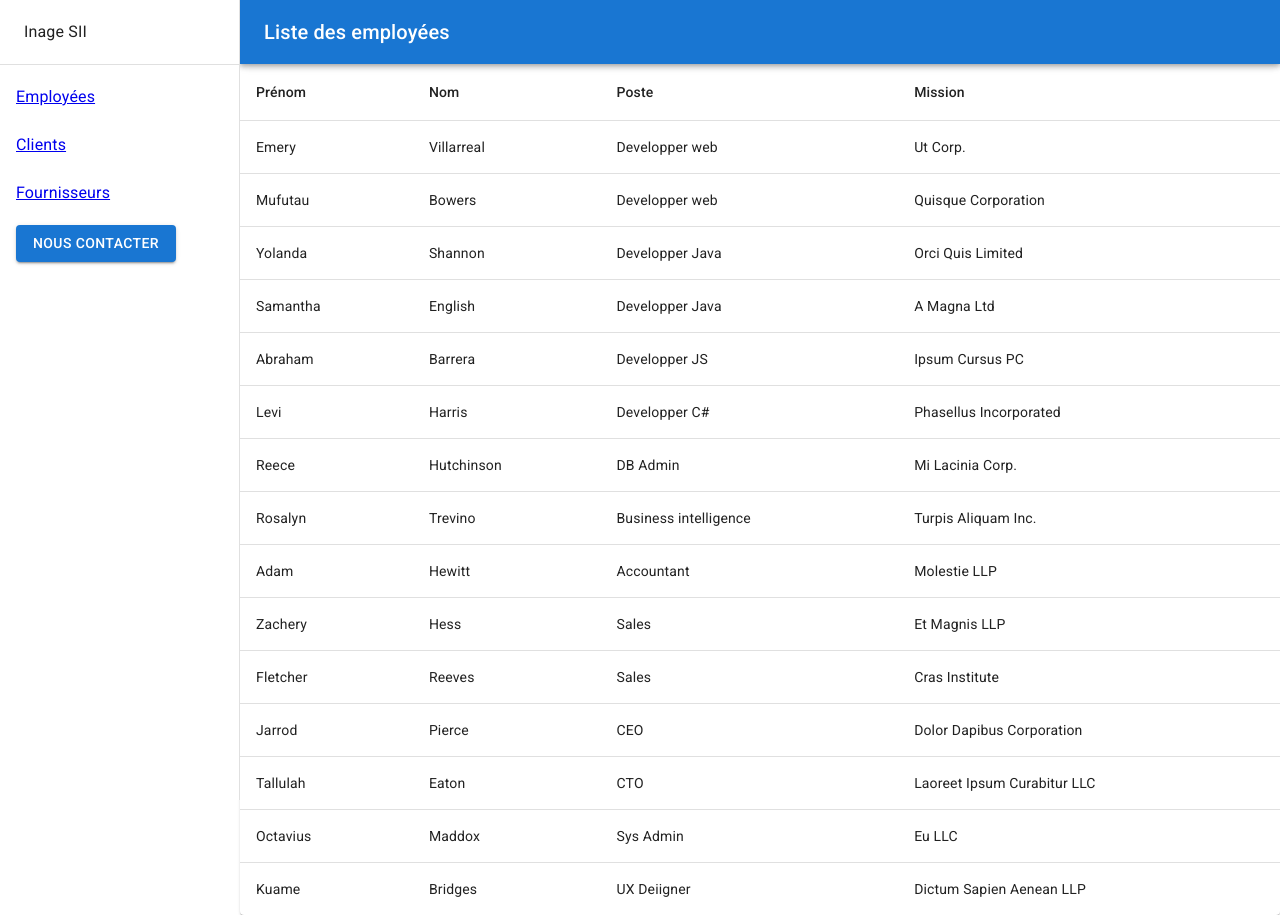
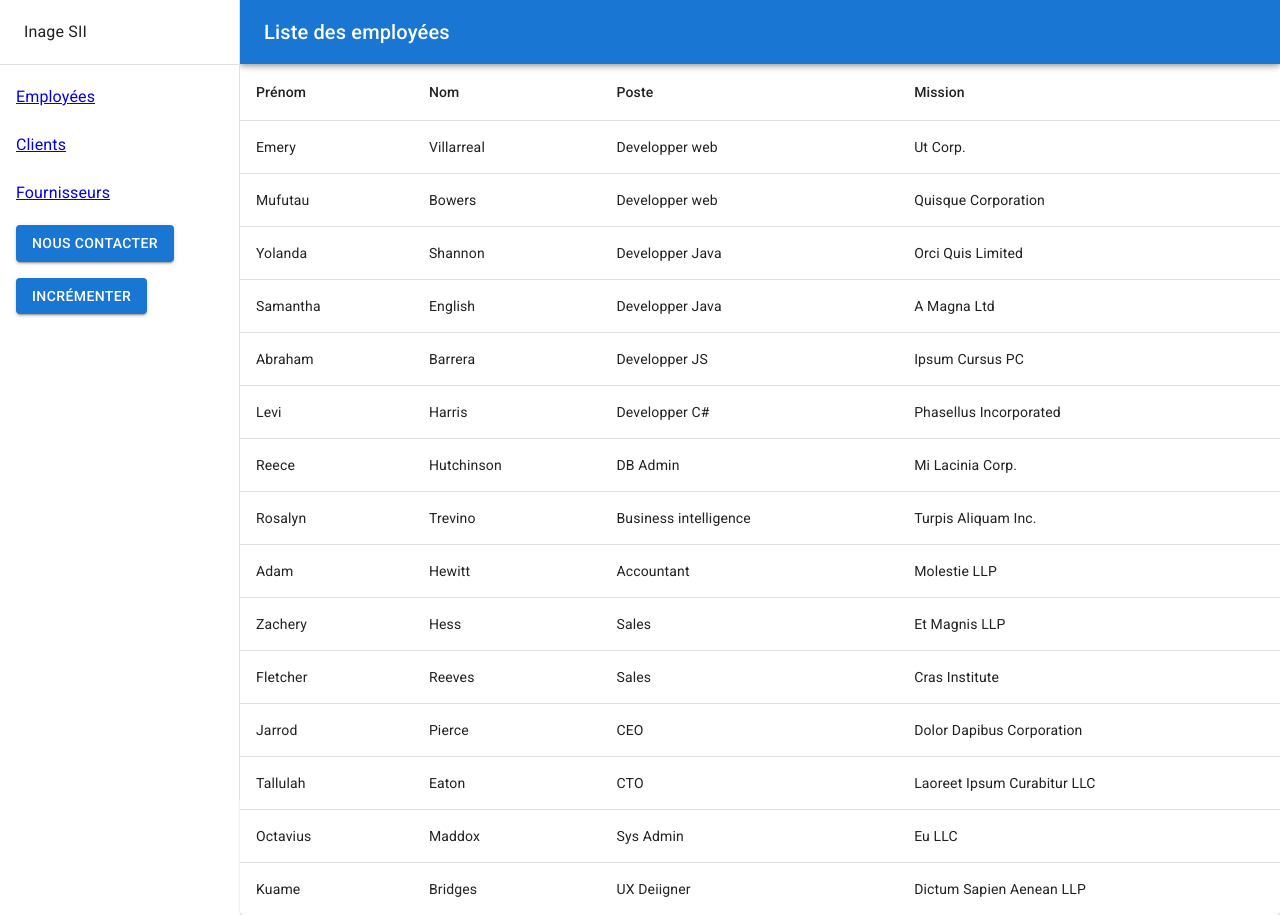
Before and after one commit to OrangeDuck91/react-best-practice, a React (Create React App) app: page /employees in a window 1280 px wide. Built offline with nearby package versions, Linux system fonts and the light colour scheme.

Commit message:
Add incrementation

```diff
--- a/src/index.tsx
+++ b/src/index.tsx
@@ -5,6 +5,7 @@ import reportWebVitals from './reportWebVitals';
 import { BrowserRouter, Route, Routes, Navigate } from 'react-router-dom';
 import Employees from './shared/components/Employees/Employees';
 import Clients from './shared/components/Clients/Clients';
+import BoxCommon from './shared/components/BoxCommon/BoxCommon';
 
 const root = ReactDOM.createRoot(
   document.getElementById('root') as HTMLElement
@@ -15,6 +16,7 @@ root.render(
       <Route path="/" element={<Navigate to="/employees" />} />
       <Route path="employees" element={<Employees />} />
       <Route path="clients" element={<Clients />} />
+      <Route path="*" element={<BoxCommon title='Composant en chantier' />} />
     </Routes>
   </BrowserRouter>
 );
--- a/src/shared/components/BoxCommon/BoxCommon.tsx
+++ b/src/shared/components/BoxCommon/BoxCommon.tsx
@@ -1,6 +1,7 @@
 import { Box, CssBaseline, AppBar, Toolbar, Typography, Drawer, Divider, List, ListItem, ListItemText, Button } from "@mui/material"
 import { FunctionComponent, PropsWithChildren } from "react"
 import { NavLink, useLocation } from "react-router-dom"
+import Info from "../Info/Info"
 
 type ComponentProps = {
   title: string;
@@ -26,10 +27,6 @@ const BoxCommon: FunctionComponent<BoxCommonProps> = (props: BoxCommonProps) =>
   ]
   let location = useLocation();
   const drawerWidth = 240;
-
-  const handleClick = () => {
-    alert(title + ' - Appelez nous au 376-383-2009')
-  }
 
   return (
     <Box sx={{ display: 'flex' }}>
@@ -69,8 +66,7 @@ const BoxCommon: FunctionComponent<BoxCommonProps> = (props: BoxCommonProps) =>
             </NavLink>
           ))}
         </List>
-        <Button variant="contained" sx={{ width: '10rem', ml: '1rem' }} onClick={handleClick}
-        >Nous contacter</Button>
+        <Info />
       </Drawer>
       <Box
         component="main"
--- /dev/null
+++ b/src/shared/components/Info/Info.tsx
@@ -0,0 +1,26 @@
+import { FunctionComponent, useState } from "react";
+import { Badge, Button } from "@mui/material"
+
+const Info: FunctionComponent = () => {
+  const [exp, setExp] = useState<number>(0)
+
+  const handleClick = () => {
+    alert('Appelez nous au 376-383-2009')
+  }
+
+  return (
+    <>
+      <div style={{ width: '10rem', marginLeft: '1rem' }}>
+        <Button variant="contained" sx={{ mb: '1rem' }} onClick={handleClick}
+        >Nous contacter</Button>
+        <Badge color="secondary" badgeContent={exp}>
+          <Button variant="contained" onClick={() => setExp(exp + 1)}>
+            Incrémenter
+          </Button>
+        </Badge>
+      </div>
+    </>
+  )
+}
+
+export default Info
--- a/src/shared/components/employees/EmployeesTable.tsx
+++ b/src/shared/components/employees/EmployeesTable.tsx
@@ -1,11 +1,10 @@
 import { TableContainer, Paper, Table, TableHead, TableRow, TableCell, TableBody } from "@mui/material";
-import { FunctionComponent } from "react";
+import { FunctionComponent, useState } from "react";
 import { Employee } from "./employee.model";
 import { DummyEmployees } from "./employees.data";
 
 export const EmployeesTable: FunctionComponent = () => {
-
-    const employees: Employee[] = DummyEmployees;
+  const [employees, setEmployees] = useState<Employee[]>(DummyEmployees);
 
   return (
     <TableContainer component={Paper}>
```
Lines whose indentation alone changed are shown as unchanged.
